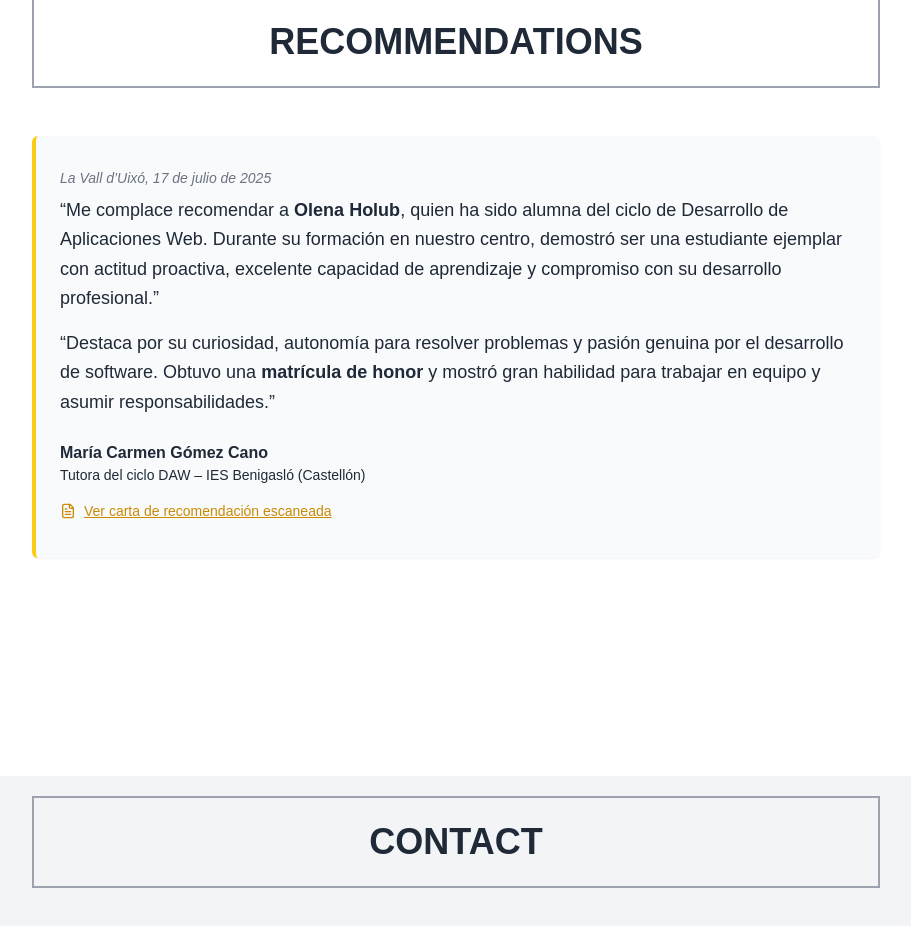
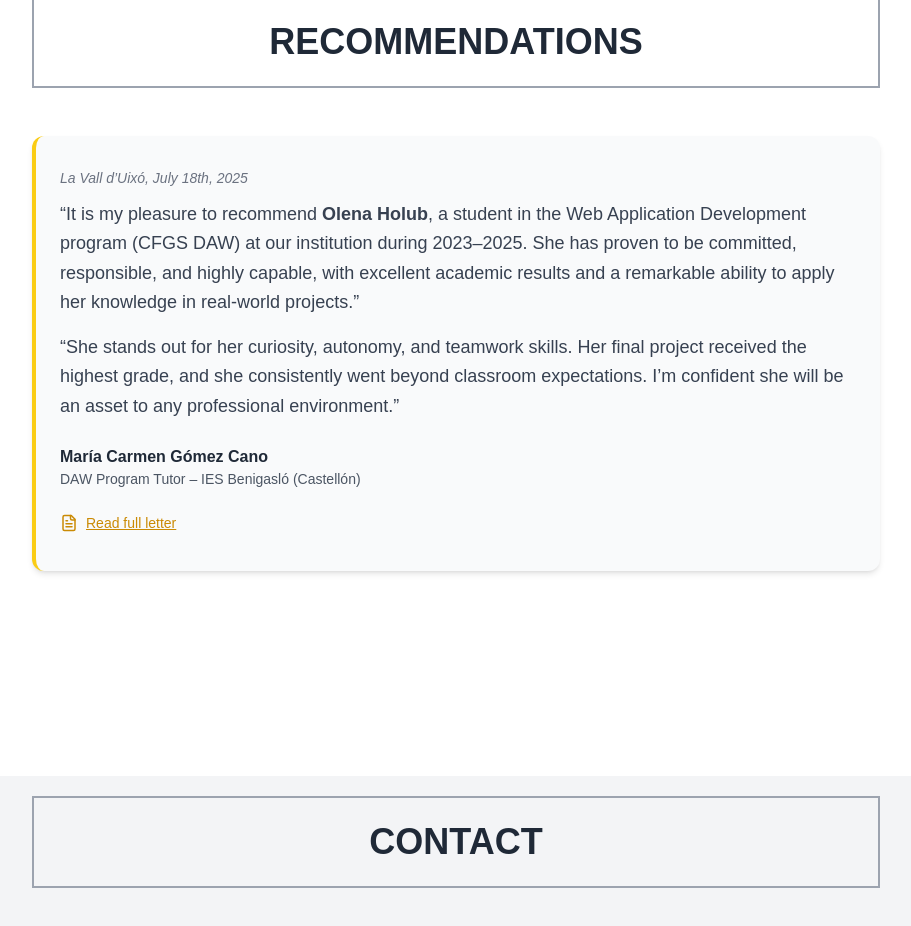
Before and after one commit to OlenaHolu/olena-holub-personal-site, a Next.js app: page / in a window 1280 px wide. Shown: the part 3560-4486 px from the top of the page, without its empty margins (304-1215 px from the left). Built offline with nearby package versions, Linux system fonts and the light colour scheme.

Commit message:
Refactor Recommendation section for improved styling and update recommendation text to English

```diff
--- a/components/sections/Contact copy.tsx
+++ /dev/null
@@ -1,98 +0,0 @@
-import { Mail, MapPin, Phone, Monitor } from 'lucide-react';
-import ContactForm from '../ContactForm';
-
-export default function Contact() {
-  return (
-    <section id="contact" className="min-h-screen bg-gray-100 px-4 sm:px-12 lg:px-24 py-5">
-
-    <div className="flex justify-center mb-12">
-      <h2 className="text-4xl font-bold text-center w-full px-6 py-6 border-2 border-gray-400 inline-block">
-        CONTACT
-      </h2>
-    </div>
-
-      {/* Subtitle */}
-      <div className="text-center mb-16">
-        <h3 className="text-2xl sm:text-3xl lg:text-4xl text-gray-800 mb-4">
-          Feel <span className="text-black font-black">free</span> to contact me!
-        </h3>
-        <p className="text-gray-600 text-sm sm:text-base max-w-2xl mx-auto leading-relaxed">
-          I would love to hear about your project and how I could help. Please fill in the form,
-          or get in touch using my contact information.
-        </p>
-      </div>
-
-      {/* Main Content */}
-      <div className="max-w-6xl mx-auto">
-        <div className="grid lg:grid-cols-2 gap-12 lg:gap-16 mb-16">
-          {/* Contact Info - Left Side */}
-          <div className="space-y-8">
-            {/* Talk to me */}
-            <div>
-              <h4 className="text-xl font-bold text-gray-800 mb-6 text-center lg:text-left">
-                Talk to me
-              </h4>
-
-              <div className="space-y-6">
-                {/* Email */}
-                <div className="bg-white rounded-xl shadow-md p-6 text-center hover:shadow-lg transition-shadow">
-                  <div className="w-12 h-12 bg-gray-100 rounded-lg flex items-center justify-center mx-auto mb-4">
-                    <Mail className="text-gray-600" size={24} />
-                  </div>
-                  <h5 className="font-semibold text-gray-800 mb-1">Email</h5>
-                  <p className="text-sm text-gray-600 mb-3">olenaholub.dev@gmail.com</p>
-                  <a
-                    href="mailto:olenaholub.dev@gmail.com"
-                    className="text-sm text-gray-500 hover:text-gray-700 transition-colors"
-                  >
-                    Write me →
-                  </a>
-                </div>
-
-                {/* Location */}
-                <div className="bg-white rounded-xl shadow-md p-6 text-center hover:shadow-lg transition-shadow">
-                  <div className="w-12 h-12 bg-gray-100 rounded-lg flex items-center justify-center mx-auto mb-4">
-                    <MapPin className="text-gray-600" size={24} />
-                  </div>
-                  <h5 className="font-semibold text-gray-800 mb-1">Location</h5>
-                  <p className="text-sm text-gray-600 mb-3">Spain, Castellón</p>
-                  <span className="text-sm text-gray-500">Remote available</span>
-                </div>
-
-                {/* Phone placeholder matching the image */}
-                <div className="bg-white rounded-xl shadow-md p-6 text-center hover:shadow-lg transition-shadow">
-                  <div className="w-12 h-12 bg-gray-100 rounded-lg flex items-center justify-center mx-auto mb-4">
-                    <Phone className="text-gray-600" size={24} />
-                  </div>
-                  <h5 className="font-semibold text-gray-800 mb-1">Messenger</h5>
-                  <p className="text-sm text-gray-600 mb-3">Via email or LinkedIn</p>
-                  <span className="text-sm text-gray-500">Message me →</span>
-                </div>
-              </div>
-            </div>
-          </div>
-
-          {/* Contact Form - Right Side */}
-          <div>
-            <h4 className="text-xl font-bold text-gray-800 mb-6 text-center lg:text-left">
-              Write me your project
-            </h4>
-            <div className="bg-white rounded-xl shadow-md p-6 sm:p-8">
-              <ContactForm />
-            </div>
-          </div>
-        </div>
-
-        {/* Bottom Message */}
-        <div className="text-center">
-          <h3 className="text-2xl sm:text-3xl lg:text-4xl font-black text-gray-800 tracking-wider">
-            THANKS FOR PATIENCE!
-          </h3>
-          <p className="text-gray-600 text-sm mt-2">
-            I'll get back to you as soon as possible
-          </p>
-        </div>
-      </div>
-    </section>
-  );
-}
--- a/components/sections/Recommendation.tsx
+++ b/components/sections/Recommendation.tsx
@@ -15,27 +15,27 @@ export default function Recommendation() {
 
       <div className="max-w-4xl mx-auto">
         {/* Texto de recomendación */}
-        <div className="bg-gray-50 border-l-4 border-yellow-400 pl-6 pr-4 py-8 rounded-md shadow-sm relative">
-          <p className="text-sm text-gray-500 italic mb-2">La Vall d’Uixó, 17 de julio de 2025</p>
-          <p className="text-lg leading-relaxed mb-4">
-            “Me complace recomendar a <strong>Olena Holub</strong>, quien ha sido alumna del ciclo de Desarrollo de Aplicaciones Web.
-            Durante su formación en nuestro centro, demostró ser una estudiante ejemplar con actitud proactiva,
-            excelente capacidad de aprendizaje y compromiso con su desarrollo profesional.”
+        <div className="bg-gray-50 border-l-4 border-yellow-400 pl-6 pr-6 py-8 rounded-xl shadow-md relative">
+          <p className="text-sm text-gray-500 italic mb-3">La Vall d’Uixó, July 18th, 2025</p>
+
+          <p className="text-lg text-gray-700 leading-relaxed mb-4">
+            “It is my pleasure to recommend <strong>Olena Holub</strong>, a student in the Web Application Development program (CFGS DAW) at our institution during 2023–2025. She has proven to be committed, responsible, and highly capable, with excellent academic results and a remarkable ability to apply her knowledge in real-world projects.”
           </p>
-          <p className="text-lg leading-relaxed mb-4">
-            “Destaca por su curiosidad, autonomía para resolver problemas y pasión genuina por el desarrollo de software.
-            Obtuvo una <strong>matrícula de honor</strong> y mostró gran habilidad para trabajar en equipo y asumir responsabilidades.”
+
+          <p className="text-lg text-gray-700 leading-relaxed mb-4">
+            “She stands out for her curiosity, autonomy, and teamwork skills. Her final project received the highest grade, and she consistently went beyond classroom expectations. I’m confident she will be an asset to any professional environment.”
           </p>
-          <p className="mt-6 font-semibold">María Carmen Gómez Cano</p>
-          <p className="text-sm">Tutora del ciclo DAW – IES Benigasló (Castellón)</p>
 
-          {/* Botón con ícono */}
+          <p className="mt-6 font-semibold text-gray-800">María Carmen Gómez Cano</p>
+          <p className="text-sm text-gray-600">DAW Program Tutor – IES Benigasló (Castellón)</p>
+
+          {/* Botón para abrir modal */}
           <button
             onClick={() => setIsOpen(true)}
-            className="mt-4 inline-flex items-center gap-2 text-sm text-yellow-600 underline hover:text-yellow-800 transition"
+            className="mt-6 inline-flex items-center gap-2 text-sm text-yellow-600 underline hover:text-yellow-800 transition"
           >
-            <FileText size={16} />
-            Ver carta de recomendación escaneada
+            <FileText size={18} />
+            Read full letter
           </button>
         </div>
       </div>
```
